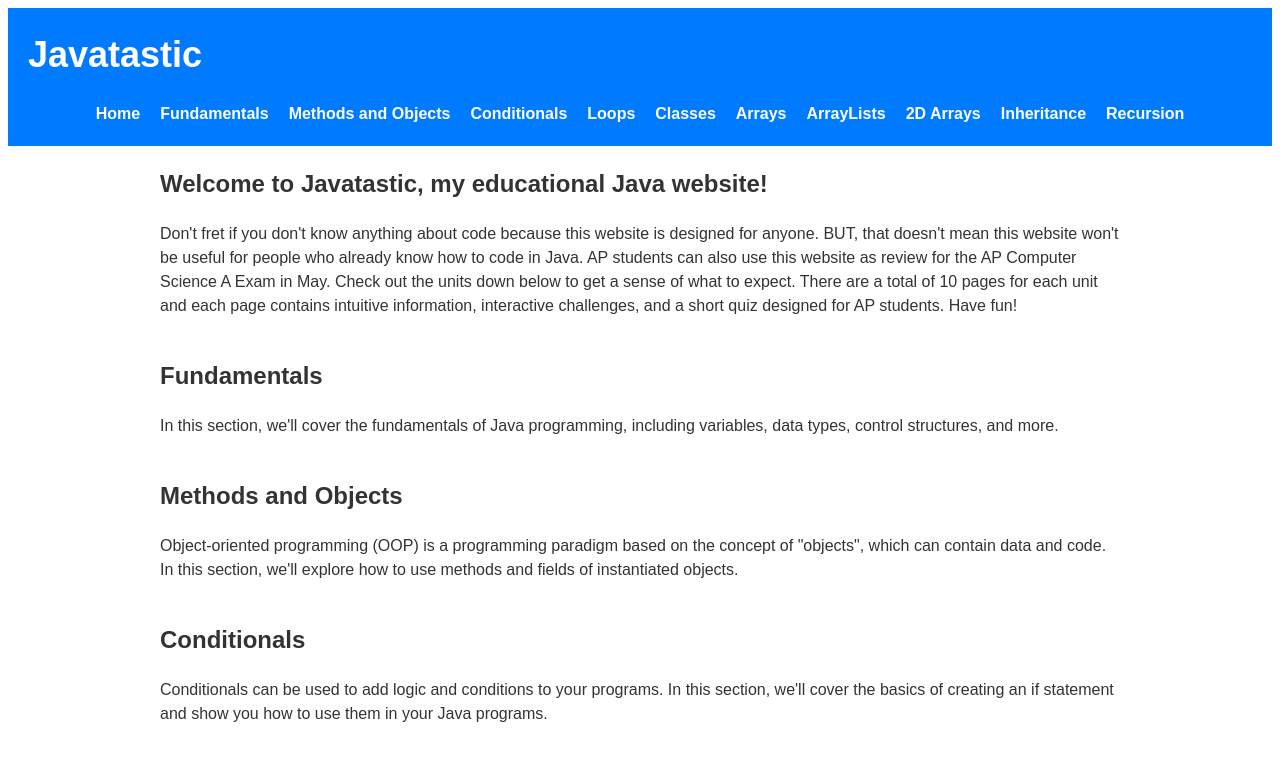
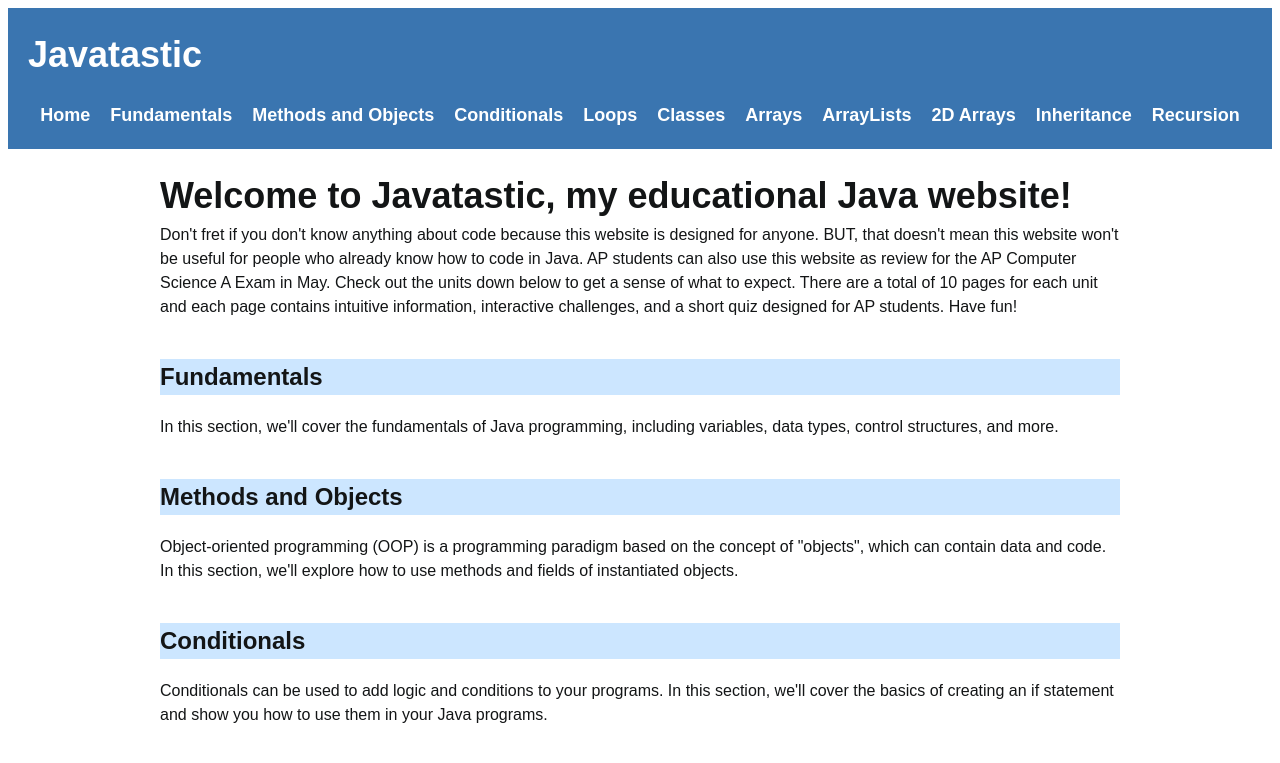
Before and after one commit to sokoruchi100/Javatastic, a plain HTML site: page index.html in a window 1280 px wide. Shown: the top 763 px of the page. Drawn offline with Linux system fonts and the light colour scheme.

Commit message:
Added Style changes

```diff
--- a/CSS/index.css
+++ b/CSS/index.css
@@ -12,12 +12,12 @@ a {
 }
 
 a:hover {
-    text-decoration: underline;
+    color: #e76f22;
 }
 
 /* Header Styles */
 header {
-    background-color: #007bff;
+    background-color: #3a75b0 ;
     color: #fff;
     padding: 20px;
 }
@@ -41,6 +41,7 @@ nav ul {
 }
 
 nav li {
+    font-size: large;
     margin: 0 10px;
 }
 
@@ -59,20 +60,30 @@ section {
     margin-bottom: 40px;
 }
 
+#home {
+    color: #131516;
+}
+
 h2 {
-    color:#333;
+    background-color: #cce6ff;
+    color:#131516;
     margin-top: 0;
     font-size: 24px;
 }
 
+h2:hover {
+    color: #aa2e00;
+}
+
 p {
+    color: #131516;
     margin-top: 0;
 }
 
 /* Footer Styles */
 footer {
-    background-color: #f8f9fa;
-    color: #333;
+    background-color: #eeeeee;
+    color: #131516;
     padding: 20px;
     text-align: center;
     margin-top: 40px;
--- a/index.html
+++ b/index.html
@@ -31,7 +31,7 @@
     </header>
     <main>
         <section id="home">
-            <h2>Welcome to Javatastic, my educational Java website!</h2>
+            <h1>Welcome to Javatastic, my educational Java website!</h1>
             <p> Don't fret if you don't know anything about code because this website is designed for anyone. BUT, that doesn't mean this website won't be useful for people who already know how to code in Java. AP students can also use this website as review for the AP Computer Science A Exam in May. Check out the units down below to get a sense of what to expect. There are a total of 10 pages for each unit and each page contains intuitive information, interactive challenges, and a short quiz designed for AP students. Have fun!</p>
         </section>
         <section id="fundamentals">
```
